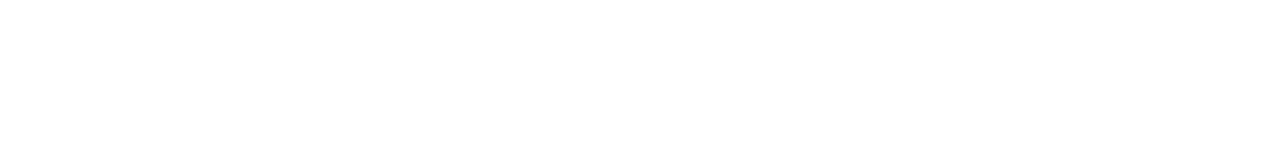
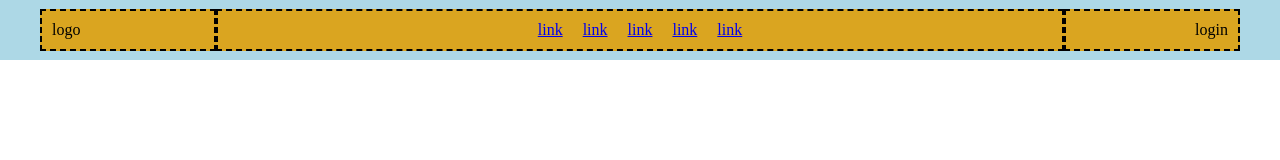
Before and after one commit to AlessioMontebello90/htmlcss-struttura-discord, a plain HTML site: page index.html in a window 1280 px wide. Drawn offline with Linux system fonts and the light colour scheme.

Commit message:
add header

```diff
--- a/css/style.css
+++ b/css/style.css
@@ -0,0 +1,51 @@
+/* GENERICS */
+
+*{
+    margin: 0;
+    padding: 0;
+    box-sizing: border-box;
+}
+
+.container{
+    width: 1200px;
+    margin: auto auto;
+    justify-content: space-between;
+    background-color: #daa520;
+    align-items: center;
+
+}
+
+header{
+    background-color: #add8e6;
+    height: 60px;
+}
+ .logo, .login , li{
+    padding: 10px;
+ }
+
+ul{
+    list-style: none;
+    width: 100%;
+    justify-content: center;
+}
+
+/* UTILITIES */
+
+.debug{
+    border: 2px dashed black;
+
+}
+
+.flex{
+    display: flex;
+
+}
+
+.login{
+    width: 20%;
+    justify-content: end;
+}
+
+.logo{
+    width: 20%;
+}
--- a/index.html
+++ b/index.html
@@ -9,9 +9,37 @@
 
 <body>
 
-    <header>
+    <header class="flex">
+
+        <div class="container flex">
+
+            <div class="logo debug">logo</div>
+
+                <ul class="links flex debug">
+                    <li>
+                        <a href="#">link</a>
+                    </li>
+                    <li>
+                        <a href="#">link</a>
+                    </li>
+                    <li>
+                        <a href="#">link</a>
+                    </li>
+                    <li>
+                        <a href="#">link</a>
+                    </li>
+                    <li>
+                        <a href="#">link</a>
+                    </li>
+                </ul>
 
 
+            <div class="login flex debug">login</div>
+
+
+
+
+        </div>
     </header>
 
 
```
